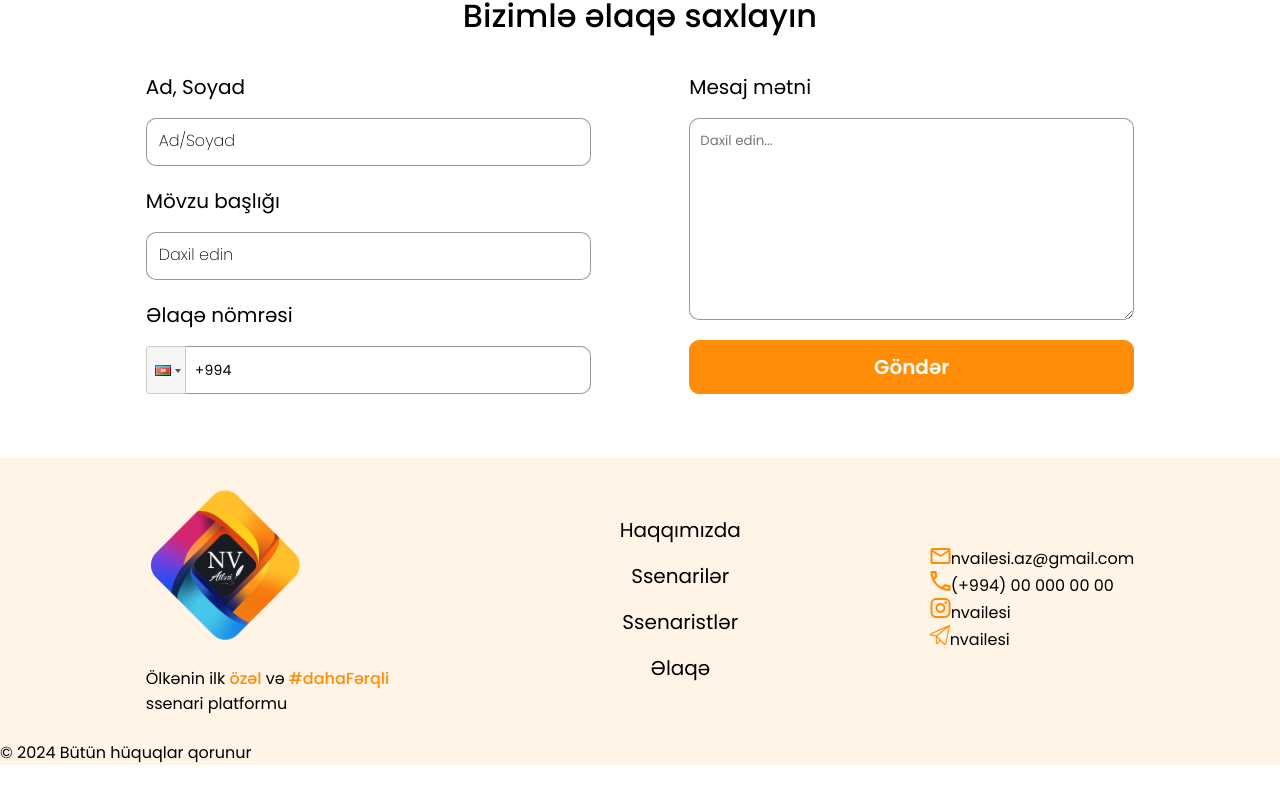
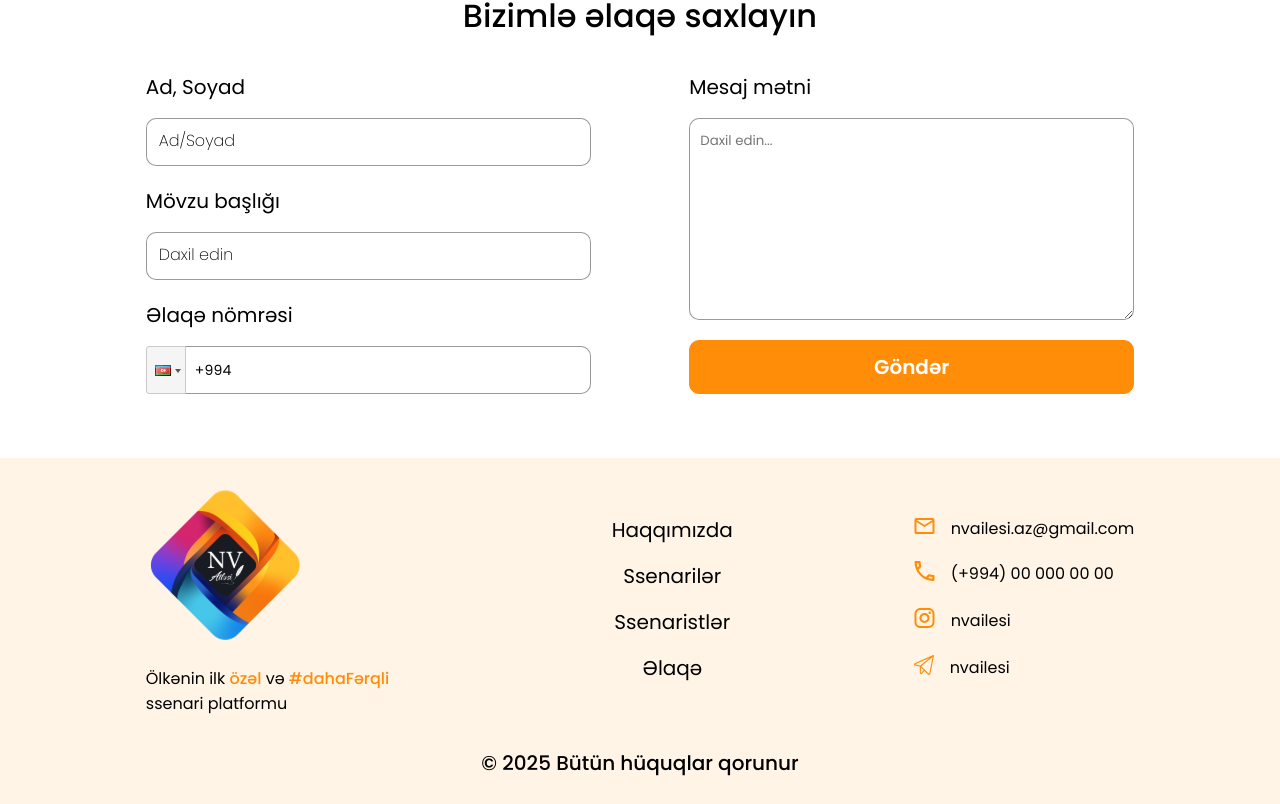
Before and after one commit to Zaranasirova/nva_ailesi, a React (Vite) app: page / in a window 1280 px wide. Shown: the part 2507-3311 px from the top of the page. Before the commit the page ends 3272 px from the top, so only its background shows below. Built offline with nearby package versions, Linux system fonts and the light colour scheme.

Commit message:
Complete Footer SCSS styling

```diff
--- a/src/assets/scss/components/_footer.scss
+++ b/src/assets/scss/components/_footer.scss
@@ -1,46 +1,60 @@
-.footer{
+.footer {
   margin-top: 32px;
   background-color: $orange-50-color;
-.footer-wrapper{
+  .footer-wrapper {
     display: flex;
     justify-content: space-between;
     padding: 24px 0;
     align-items: center;
-    .footer-logo-country-text{
+    .footer-logo-country-text {
       display: flex;
       flex-direction: column;
       width: 285px;
       gap: 20px;
-        .footer-logo{
+      .footer-logo {
         width: 163px;
         height: 164px;
-            img{
+        img {
           width: 100%;
           height: 100%;
           object-fit: cover;
-
         }
       }
-        .country-text{
+      .country-text {
         width: 100%;
         font-size: 16px;
         font-weight: 400;
-            span{
+        span {
           font-weight: 500;
           color: $primary-color;
         }
       }
-
     }
-    .footer-navbar{
-        .footer-navbar-list{
+    .footer-navbar {
+      .footer-navbar-list {
         display: flex;
         flex-direction: column;
         gap: 16px;
         align-items: center;
-            .footer-list{
-                a{
+        .footer-list {
+          a {
             font-size: 20px;
+            font-weight: 400;
+          }
+        }
+      }
+    }
+    .footer-contact-links {
+      .contact-list {
+        display: flex;
+        flex-direction: column;
+        gap: 20px;
+        .contact-list-item {
+          a {
+            display: flex;
+            gap: 16px;
+            .contact-list-text {
+              font-size: 16px;
               font-weight: 400;
             }
           }
@@ -48,3 +62,11 @@
       }
     }
   }
+  .copyWrite{
+    text-align: center;
+    padding-bottom: 26px;
+    padding-top: 8px;
+    font-size: 20px;
+    font-weight: 500;
+  }
+}
--- a/src/components/Footer.tsx
+++ b/src/components/Footer.tsx
@@ -6,6 +6,7 @@ import instagram_vector from "../assets/image/Icons/instagram.svg";
 import telegram_vector from "../assets/image/Icons/telegram.svg";
 
 const Footer = () => {
+  const currentYear = new Date().getFullYear()
   return (
     <footer className="footer">
       <div className="container footer-wrapper">
@@ -39,25 +40,25 @@ const Footer = () => {
             <li className="contact-list-item">
               <Link to={"/"}>
                 <span><img src={mail_vector} alt="mail_vector" /></span>
-                <span>nvailesi.az@gmail.com</span>
+                <span className="contact-list-text">nvailesi.az@gmail.com</span>
               </Link>
             </li>
             <li className="contact-list-item">
               <Link to={"/"}>
                 <span><img src={phone_vector} alt="phone_vector" /></span>
-                <span>(+994) 00 000 00 00</span>
+                <span className="contact-list-text">(+994) 00 000 00 00</span>
               </Link>
             </li>
             <li className="contact-list-item">
               <Link to={"/"}>
                 <span><img src={instagram_vector} alt="instagram_vector" /></span>
-                <span>nvailesi</span>
+                <span className="contact-list-text">nvailesi</span>
               </Link>
             </li>
             <li className="contact-list-item">
               <Link to={"/"}>
                 <span><img src={telegram_vector} alt="telegram_vector" /></span>
-                <span>nvailesi</span>
+                <span className="contact-list-text">nvailesi</span>
               </Link>
             </li>
           </ul>
@@ -65,7 +66,7 @@ const Footer = () => {
 
       </div>
       <div className="copyWrite">
-            <p>© 2024 Bütün hüquqlar qorunur</p>
+            <p>© {currentYear} Bütün hüquqlar qorunur</p>
         </div>
     </footer>
   );
```
Lines whose indentation alone changed are shown as unchanged.
